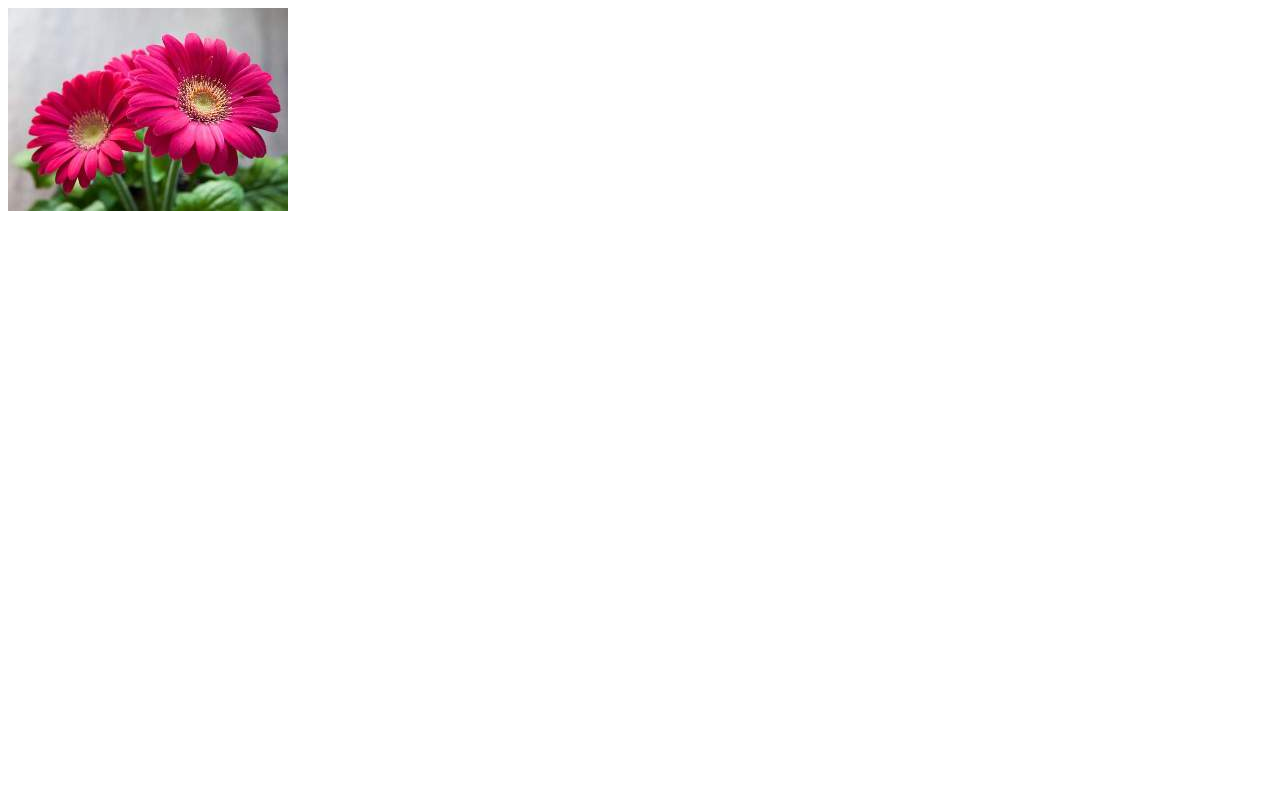
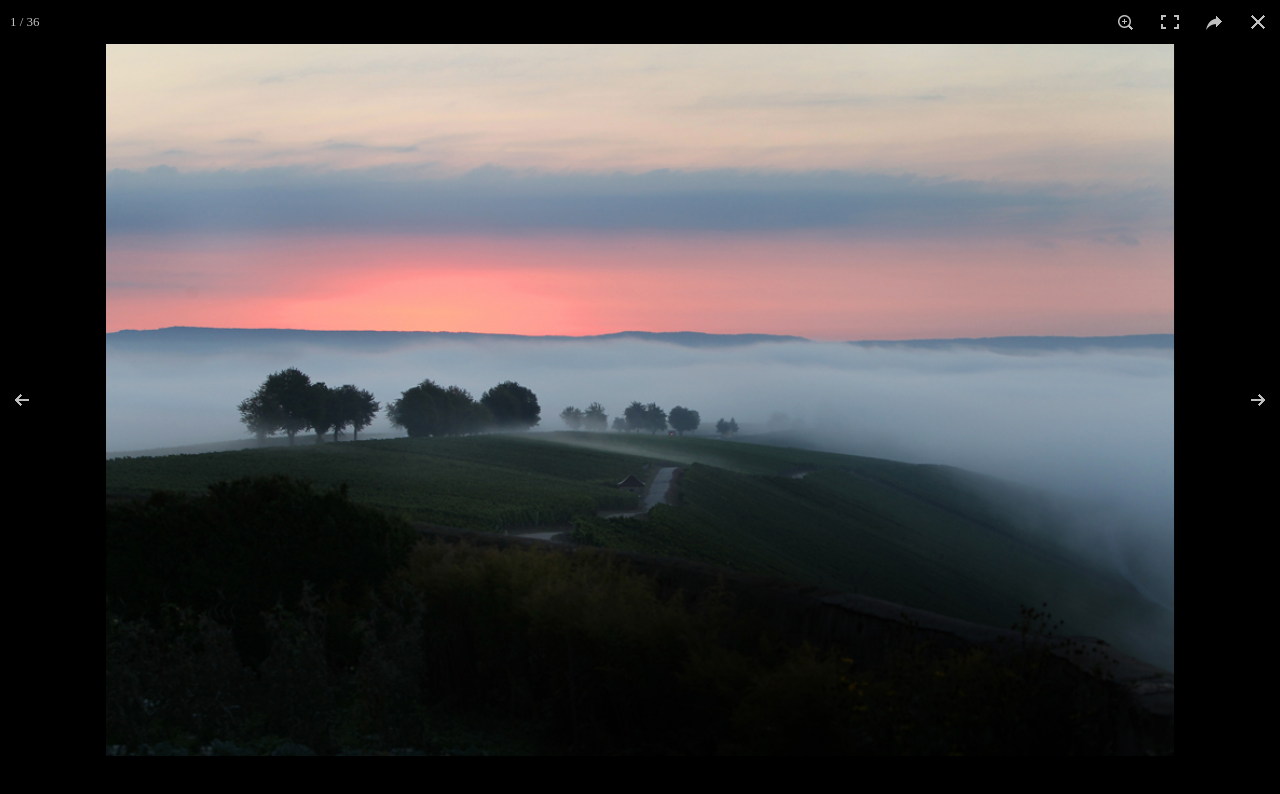
Before and after one commit to vinatoday/homepage, a plain HTML site: page Albums/chuabo/index.html in a window 1280 px wide. Drawn offline with Linux system fonts and the light colour scheme.

Commit message:
Add files via upload

```diff
--- a/Albums/chuabo/index.html
+++ b/Albums/chuabo/index.html
@@ -19,6 +19,7 @@
 		var info  = {"pathView":"cab\/chuabo","files":[{"src":"n (1).jpg","w":1200,"h":800},{"src":"n (10).jpg","w":768,"h":1024},{"src":"n (11).jpg","w":1200,"h":796},{"src":"n (12).jpg","w":600,"h":800},{"src":"n (13).jpg","w":2000,"h":2999},{"src":"n (14).jpg","w":2311,"h":3198},{"src":"n (15).jpg","w":4320,"h":3240},{"src":"n (16).jpg","w":4320,"h":3240},{"src":"n (17).jpg","w":1280,"h":1707},{"src":"n (18).jpg","w":1600,"h":1200},{"src":"n (19).jpg","w":2592,"h":1944},{"src":"n (20).jpg","w":1280,"h":960},{"src":"n (21).jpg","w":1280,"h":960},{"src":"n (23).jpg","w":1280,"h":960},{"src":"n (24).jpg","w":1280,"h":960},{"src":"n (25).jpg","w":1280,"h":960},{"src":"n (26).jpg","w":1280,"h":960},{"src":"n (27).jpg","w":1280,"h":960},{"src":"n (28).JPG","w":1280,"h":960},{"src":"n (29).jpg","w":1280,"h":960},{"src":"n (3).jpg","w":667,"h":1000},{"src":"n (30).jpg","w":1280,"h":960},{"src":"n (31).JPG","w":1200,"h":1600},{"src":"n (32).jpg","w":1200,"h":900},{"src":"n (34).jpg","w":1200,"h":900},{"src":"n (35).jpg","w":1200,"h":900},{"src":"n (36).jpg","w":1200,"h":900},{"src":"n (37).jpg","w":1200,"h":900},{"src":"n (38).jpg","w":1200,"h":900},{"src":"n (39).jpg","w":1200,"h":900},{"src":"n (4).JPG","w":1200,"h":900},{"src":"n (40).jpg","w":1200,"h":900},{"src":"n (6).jpg","w":800,"h":1069},{"src":"n (7).jpg","w":1200,"h":800},{"src":"n (8).JPG","w":1200,"h":900},{"src":"n (9).jpg","w":1200,"h":800}]};
 		var thumb = document.getElementById("id_thumb016");
 		thumb.onclick = function(){create_photoswipe(info.files, index_start, thumb);};
+		create_photoswipe(info.files, index_start, thumb);
 	</script>
 </body>
 </html>
```
